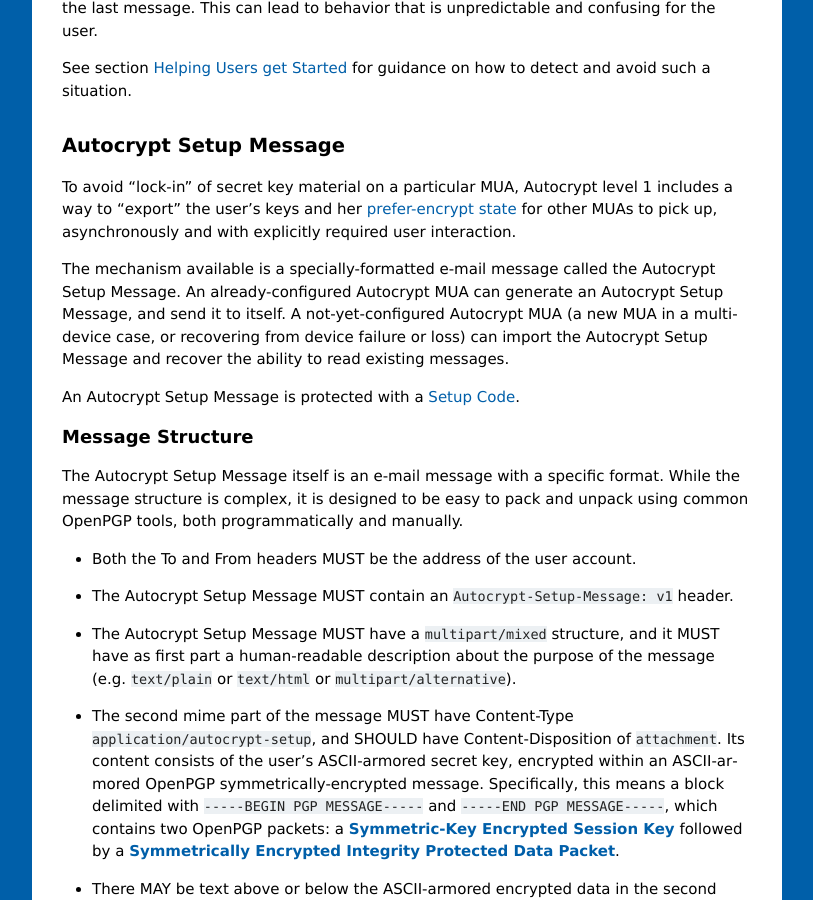
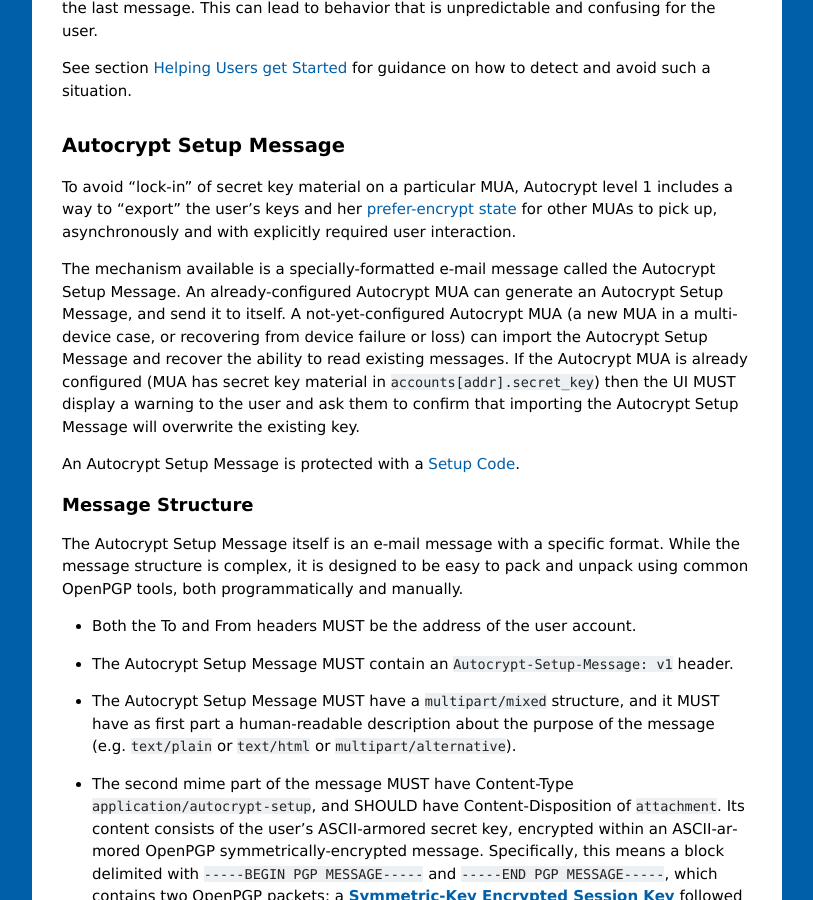
Before and after one commit to autocrypt/autocrypt, a Sphinx documentation site: the page built from doc/level1.rst, in a window 1280 px wide and 900 px high, scrolled down 14837 px. Shown: the whole window, without its empty margins (358-1171 px from the left). Built offline with Sphinx 7.4.7, drawn with Linux system fonts in a browser that asks for light colours.

Commit message:
do not overwrite existing secret keys before asking the user

```diff
--- a/doc/level1.rst
+++ b/doc/level1.rst
@@ -812,7 +812,10 @@ can generate an Autocrypt Setup Message, and send it to itself.  A
 not-yet-configured Autocrypt MUA (a new MUA in a multi-device
 case, or recovering from device failure or loss) can import the
 Autocrypt Setup Message and recover the ability to read existing
-messages.
+messages. If the Autocrypt MUA is already configured (MUA has secret key
+material in ``accounts[addr].secret_key``) then the UI MUST display a
+warning to the user and ask them to confirm that importing the Autocrypt
+Setup Message will overwrite the existing key.
 
 An Autocrypt Setup Message is protected with a :ref:`Setup Code
 <setup-code>`.
```
